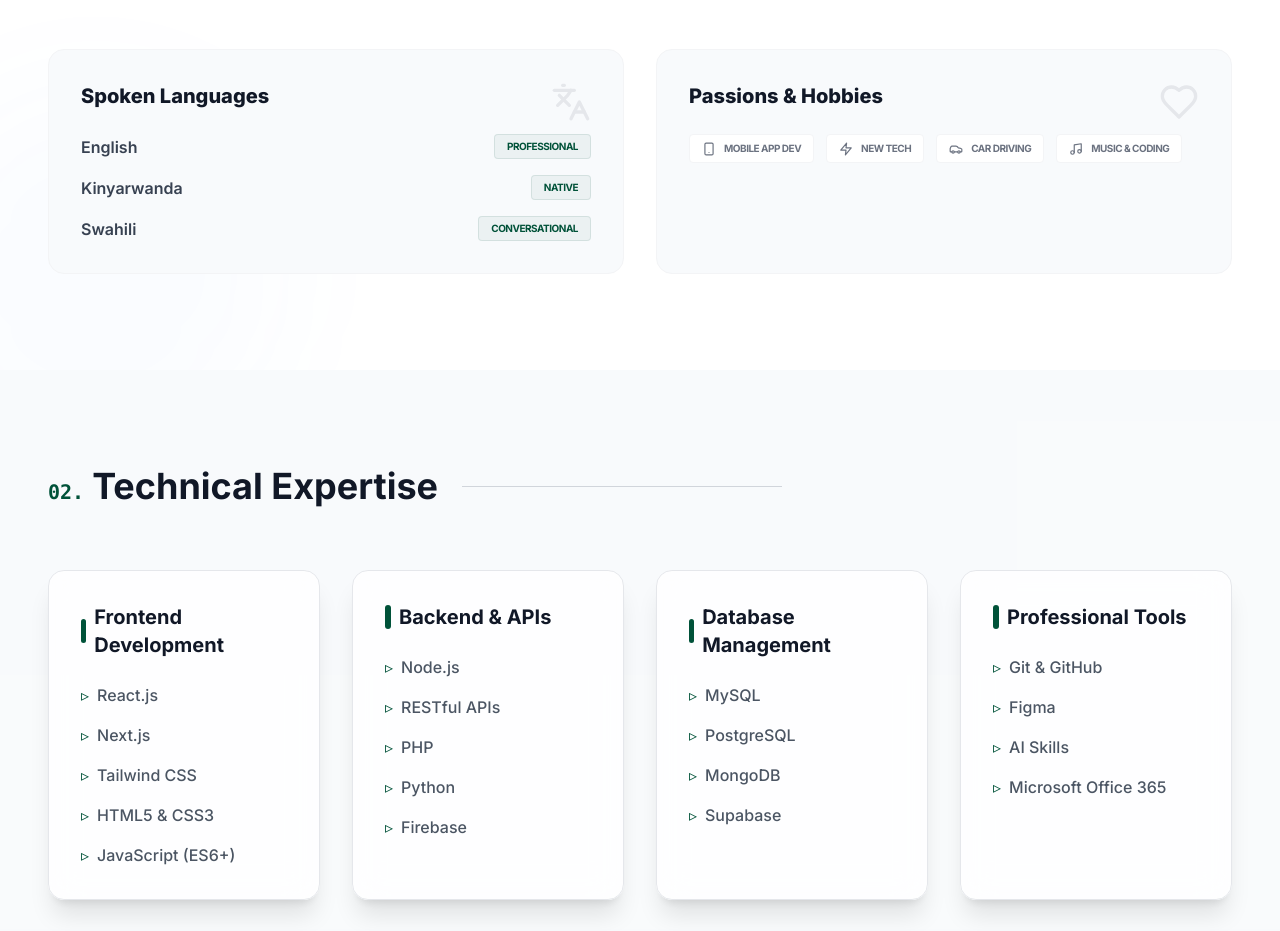
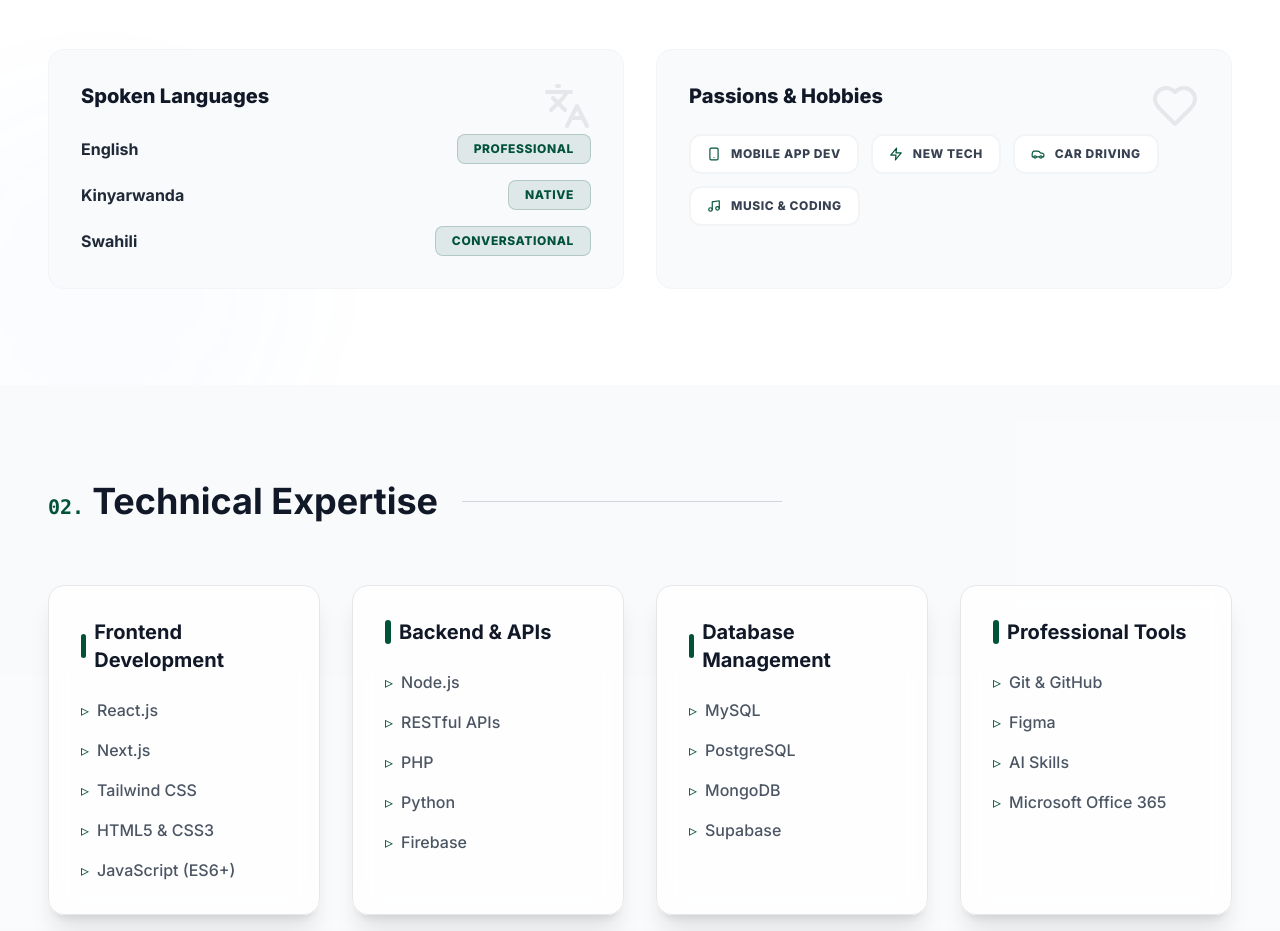
Before and after one commit to Samlite250/Samportfolio, a React (Vite) app: page / in a window 1280 px wide. Shown: the part 2120-3051 px from the top of the page. Built offline with nearby package versions, Linux system fonts and the light colour scheme.

Commit message:
style: increase visibility and size of languages and hobbies sections

```diff
--- a/src/components/About.jsx
+++ b/src/components/About.jsx
@@ -200,8 +200,8 @@ const About = () => {
             viewport={{ once: true }}
             className="p-8 bg-light-800 rounded-2xl border border-gray-100 hover:border-primary/40 transition-all hover:translate-y-[-4px] relative group"
           >
-            <div className="absolute top-8 right-8 text-gray-200 group-hover:text-primary/10 transition-colors">
-              <Languages size={40} />
+            <div className="absolute top-8 right-8 text-gray-200 group-hover:text-primary/20 transition-colors">
+              <Languages size={48} />
             </div>
             <h4 className="text-xl font-extrabold text-gray-900 mb-6 flex items-center gap-3">
                Spoken Languages
@@ -209,8 +209,8 @@ const About = () => {
             <div className="space-y-4">
               {personalInterests.languages.map(lang => (
                 <div key={lang.name} className="flex items-center justify-between">
-                  <span className="font-semibold text-gray-700">{lang.name}</span>
-                  <span className="text-[10px] uppercase tracking-tighter font-bold text-primary bg-primary/5 px-3 py-1 rounded border border-primary/10">
+                  <span className="font-bold text-gray-800 text-base">{lang.name}</span>
+                  <span className="text-xs uppercase tracking-wider font-black text-primary bg-primary/10 px-4 py-1.5 rounded-lg border border-primary/20">
                     {lang.level}
                   </span>
                 </div>
@@ -226,16 +226,16 @@ const About = () => {
             transition={{ delay: 0.1 }}
             className="p-8 bg-light-800 rounded-2xl border border-gray-100 hover:border-primary/40 transition-all hover:translate-y-[-4px] relative group"
           >
-            <div className="absolute top-8 right-8 text-gray-200 group-hover:text-secondary/10 transition-colors">
-              <Heart size={40} />
+            <div className="absolute top-8 right-8 text-gray-200 group-hover:text-secondary/20 transition-colors">
+              <Heart size={48} />
             </div>
             <h4 className="text-xl font-extrabold text-gray-900 mb-6 flex items-center gap-3">
                Passions & Hobbies
             </h4>
             <div className="flex flex-wrap gap-3">
               {personalInterests.hobbies.map(hobby => (
-                <span key={hobby.name} className="flex items-center gap-2 text-[10px] uppercase tracking-tighter font-bold text-gray-500 bg-white px-3 py-1.5 rounded border border-gray-100 group-hover:border-primary/20 transition-all hover:text-primary">
-                  {hobby.icon}
+                <span key={hobby.name} className="flex items-center gap-2.5 text-xs uppercase tracking-wider font-black text-gray-700 bg-white px-4 py-2.5 rounded-xl border-2 border-gray-100 group-hover:border-primary/40 transition-all hover:text-primary hover:shadow-md">
+                  <span className="text-primary">{hobby.icon}</span>
                   {hobby.name}
                 </span>
               ))}
```
